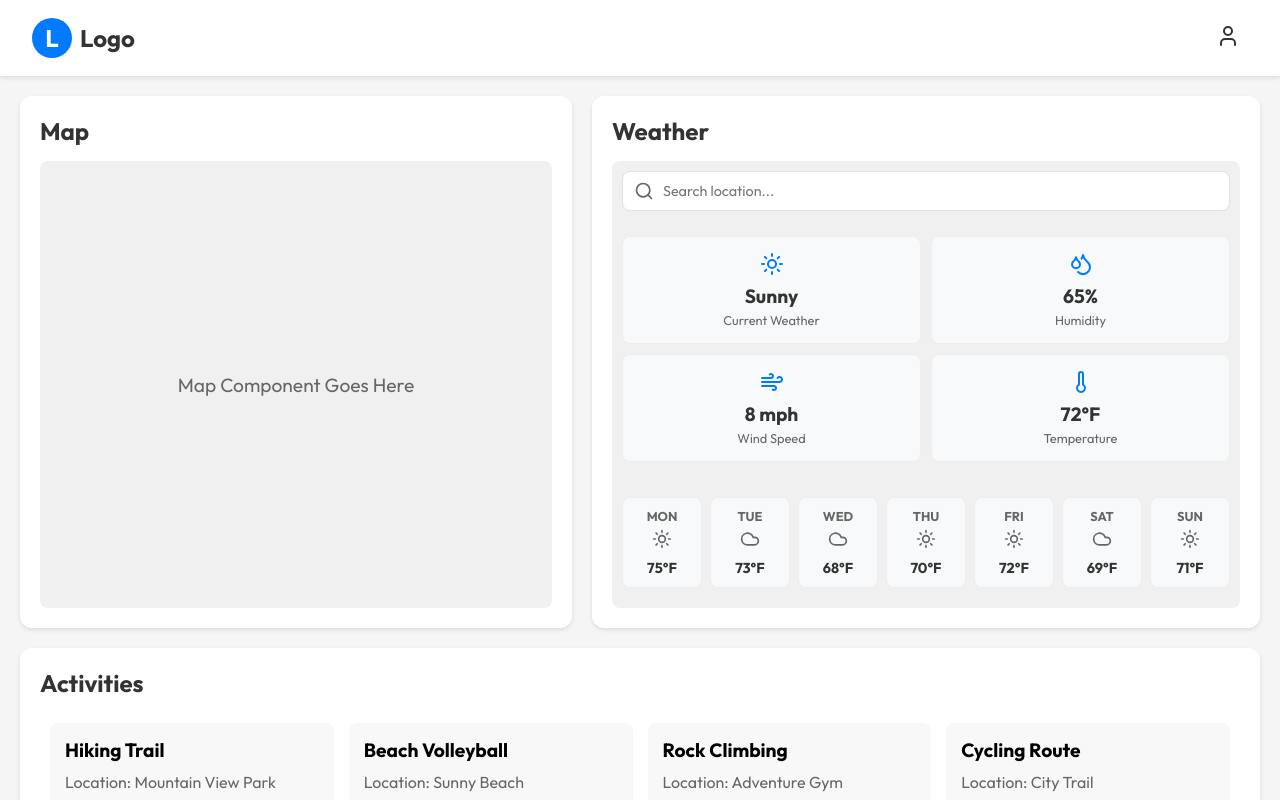
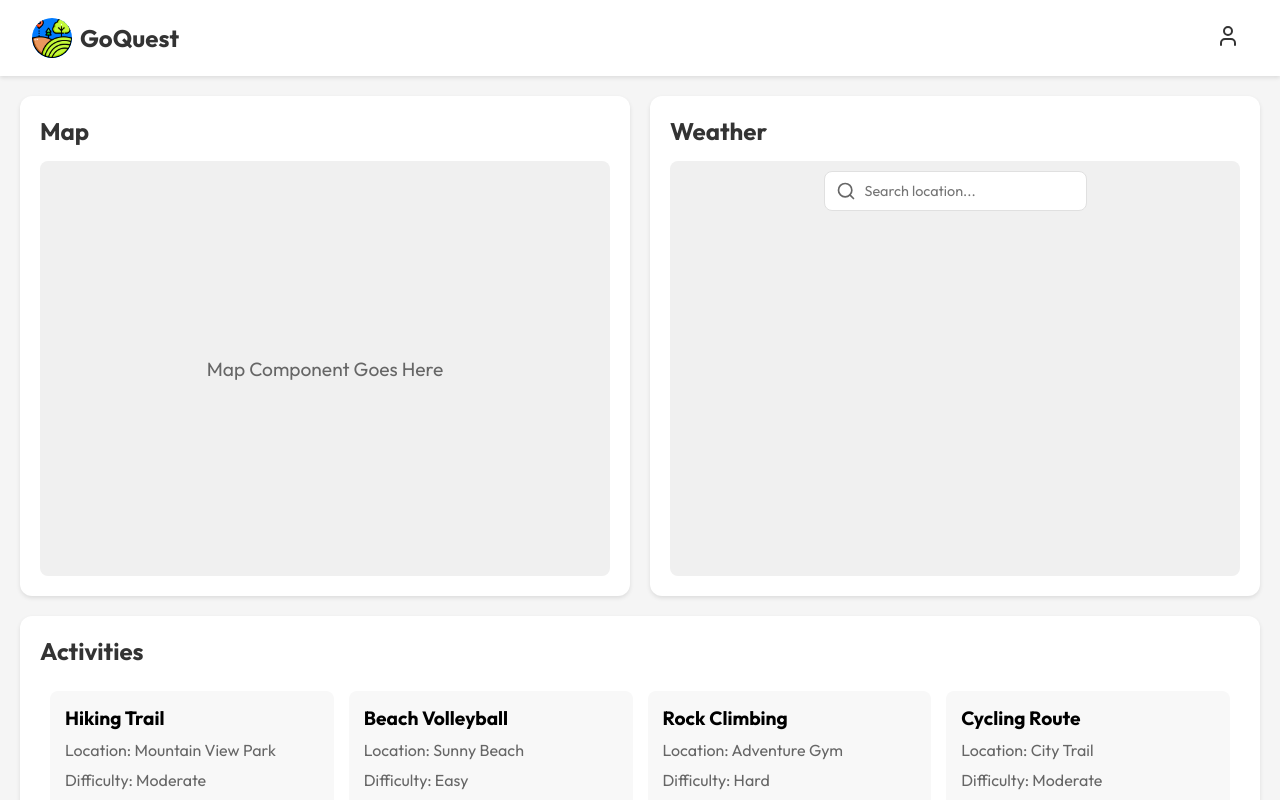
Before and after one commit to GoQuest-codeTribe-assessment/GoQuest, a React (Vite) app: page / in a window 1280 px wide. Shown: the top 800 px of the page. Built offline with nearby package versions, Linux system fonts and the light colour scheme.

Commit message:
Feature: weather component functions with api inserted

```diff
--- a/src/components/Pages/homePage.jsx
+++ b/src/components/Pages/homePage.jsx
@@ -1,6 +1,7 @@
 import React from 'react';
 import WeatherCard from '../weather/weatherCard';
 import styles from './homePageStyles';
+import { getFormattedWeatherData } from '../utils/weatherApi';
 
 const HomePage = () => {
 
@@ -11,6 +12,7 @@ const HomePage = () => {
     { title: 'Rock Climbing', location: 'Adventure Gym', difficulty: 'Hard' },
     { title: 'Cycling Route', location: 'City Trail', difficulty: 'Moderate' },
   ];
+
 
   return (
     <div style={styles.container}>
@@ -44,6 +46,7 @@ const HomePage = () => {
               <p style={{ color: '#666' }}>Difficulty: {activity.difficulty}</p>
             </div>
           ))}
+
         </div>
       </div>
     </div>
--- a/src/components/nav/Nav.jsx
+++ b/src/components/nav/Nav.jsx
@@ -1,6 +1,7 @@
 import React, { useState } from 'react';
 import { User } from 'lucide-react';
 import styles from './navstyles';
+import Logo from "../../assets/Logo.png"
 
 const Navbar = () => {
   const [isUserMenuOpen, setIsUserMenuOpen] = useState(false);
@@ -14,8 +15,9 @@ const Navbar = () => {
 
       {/* Logo Section*/}
       <a href="/" style={styles.logo}>
-        <div style={styles.logoImage}>L</div>
-        <span>Logo</span>
+        {/* <div style={}>{Logo}</div> */}
+        <img style={styles.logoImage} src={Logo}></img>
+        <span>GoQuest</span>
       </a>
 
       {/* User Section */}
--- /dev/null
+++ b/src/components/utils/weatherApi.jsx
@@ -0,0 +1,54 @@
+const API_KEY = "d7c757ee7b3a22b8f08a5822bcc1a414";
+
+const getFormattedWeatherData = async (city, units = 'metric') => {
+    const geocodeURL = `https://api.openweathermap.org/data/2.5/weather?q=${city}&appid=${API_KEY}&units=${units}`;
+
+    try {
+        const response = await fetch(geocodeURL);
+        if (!response.ok) {
+            throw new Error('Network response was not ok');
+        }
+        const data = await response.json();
+        console.log('Raw data:', data);
+
+        const { lat, lon } = data.coord; // Get latitude and longitude for the city
+
+        const forecastURL = `https://api.openweathermap.org/data/2.5/forecast?lat=${lat}&lon=${lon}&appid=${API_KEY}&units=${units}`;
+        const forecastResponse = await fetch(forecastURL);
+        if (!forecastResponse.ok) {
+            throw new Error('Forecast data fetch failed');
+        }
+
+        const forecastData = await forecastResponse.json();
+        console.log('Forecast data:', forecastData);
+
+        // Extract 5-day forecast
+        const fiveDayForecast = forecastData.list.filter((_, index) => index % 8 === 0) // Every 8th entry corresponds to the forecast at the same time of day
+            .map(item => {
+                const {
+                    dt,
+                    main: { temp, temp_min, temp_max, humidity },
+                    weather,
+                    wind: { speed },
+                } = item;
+                const { description, icon } = weather[0];
+                return {
+                    date: new Date(dt * 1000).toLocaleDateString(),
+                    description,
+                    icon,
+                    temp,
+                    temp_min,
+                    temp_max,
+                    humidity,
+                    wind_speed: speed,
+                };
+            });
+
+        return fiveDayForecast;
+    } catch (error) {
+        console.error('Error fetching weather data:', error);
+        throw error;
+    }
+};
+
+export { getFormattedWeatherData };
--- a/src/components/weather/weatherCard.jsx
+++ b/src/components/weather/weatherCard.jsx
@@ -1,27 +1,68 @@
-import React, { useState } from 'react';
+import React, { useEffect, useState } from 'react';
 import { Search, Droplets, Wind, Thermometer, Sun, Cloud } from 'lucide-react';
 import styles from './weatherCardStyles';
+import { getFormattedWeatherData } from '../utils/weatherApi';
 
 const WeatherCard = () => {
   const [searchQuery, setSearchQuery] = useState('');
+  const [weatherData, setWeatherData] = useState(null);
+  const [forecastData, setForecastData] = useState([]);
+  const [error, setError] = useState(null);
 
-  // Mock data
-  const currentWeather = {
-    condition: 'Sunny',
-    humidity: '65%',
-    windSpeed: '8 mph',
-    temperature: '72°F',
+  // Fetch weather data when the search query changes
+  useEffect(() => {
+    const fetchWeatherData = async () => {
+      if (!searchQuery) return; // Do not fetch if search query is empty
+
+      try {
+        const units = "metric"; // Use metric for temperature in Celsius
+        const geocodeURL = `https://api.openweathermap.org/data/2.5/weather?q=${searchQuery}&appid=d7c757ee7b3a22b8f08a5822bcc1a414&units=${units}`;
+        const geoResponse = await fetch(geocodeURL);
+        const geoData = await geoResponse.json();
+
+        if (geoResponse.status === 404) {
+          setError("City not found");
+          return;
+        }
+
+        const { lat, lon } = geoData.coord; // Get latitude and longitude for the city
+
+        const forecastURL = `https://api.openweathermap.org/data/2.5/forecast?lat=${lat}&lon=${lon}&appid=d7c757ee7b3a22b8f08a5822bcc1a414&units=${units}`;
+        const forecastResponse = await fetch(forecastURL);
+        const forecastData = await forecastResponse.json();
+
+        setWeatherData({
+          condition: forecastData.list[0].weather[0].description,
+          humidity: `${forecastData.list[0].main.humidity}%`,
+          windSpeed: `${forecastData.list[0].wind.speed} m/s`,
+          temperature: `${forecastData.list[0].main.temp}°C`,
+        });
+
+        // Extract 5-day forecast data
+        const fiveDayForecast = forecastData.list.filter((_, index) => index % 8 === 0) // Every 8th entry corresponds to a daily forecast
+          .map(item => ({
+            date: new Date(item.dt * 1000).toLocaleDateString(),
+            description: item.weather[0].description,
+            icon: item.weather[0].icon,
+            temp_min: item.main.temp_min,
+            temp_max: item.main.temp_max,
+          }));
+
+        setForecastData(fiveDayForecast);
+        setError(null); // Reset error if data is successfully fetched
+      } catch (error) {
+        console.error("Error fetching weather data:", error);
+        setError("Failed to fetch weather data");
+      }
     };
 
-  const forecast = [
-    { day: 'MON', temp: '75°F', icon: <Sun size={20} /> },
-    { day: 'TUE', temp: '73°F', icon: <Cloud size={20} /> },
-    { day: 'WED', temp: '68°F', icon: <Cloud size={20} /> },
-    { day: 'THU', temp: '70°F', icon: <Sun size={20} /> },
-    { day: 'FRI', temp: '72°F', icon: <Sun size={20} /> },
-    { day: 'SAT', temp: '69°F', icon: <Cloud size={20} /> },
-    { day: 'SUN', temp: '71°F', icon: <Sun size={20} /> },
-  ];
+    fetchWeatherData();
+  }, [searchQuery]); // Re-fetch data when the search query changes
+
+  // Handle search input change
+  const handleSearchChange = (e) => {
+    setSearchQuery(e.target.value);
+  };
 
   return (
     <div style={styles.container}>
@@ -32,52 +73,59 @@ const WeatherCard = () => {
           type="text"
           placeholder="Search location..."
           value={searchQuery}
-          onChange={(e) => setSearchQuery(e.target.value)}
+          onChange={handleSearchChange}
           style={styles.searchInput}
         />
       </div>
 
+      {/* Error message */}
+      {error && <div style={styles.errorMessage}>{error}</div>}
+
       {/* Current Weather Grid */}
+      {weatherData && (
         <div style={styles.currentWeatherGrid}>
           {/* Weather Condition */}
           <div style={styles.weatherTile}>
             <Sun size={24} style={styles.tileIcon} />
-          <span style={styles.tileValue}>{currentWeather.condition}</span>
+            <span style={styles.tileValue}>{weatherData.condition}</span>
             <span style={styles.tileLabel}>Current Weather</span>
           </div>
 
           {/* Humidity */}
           <div style={styles.weatherTile}>
             <Droplets size={24} style={styles.tileIcon} />
-          <span style={styles.tileValue}>{currentWeather.humidity}</span>
+            <span style={styles.tileValue}>{weatherData.humidity}</span>
             <span style={styles.tileLabel}>Humidity</span>
           </div>
 
           {/* Wind Speed */}
           <div style={styles.weatherTile}>
             <Wind size={24} style={styles.tileIcon} />
-          <span style={styles.tileValue}>{currentWeather.windSpeed}</span>
+            <span style={styles.tileValue}>{weatherData.windSpeed}</span>
             <span style={styles.tileLabel}>Wind Speed</span>
           </div>
 
           {/* Temperature */}
           <div style={styles.weatherTile}>
             <Thermometer size={24} style={styles.tileIcon} />
-          <span style={styles.tileValue}>{currentWeather.temperature}</span>
+            <span style={styles.tileValue}>{weatherData.temperature}</span>
             <span style={styles.tileLabel}>Temperature</span>
           </div>
         </div>
+      )}
 
       {/* Weekly Forecast */}
+      {forecastData.length > 0 && (
         <div style={styles.forecastContainer}>
-        {forecast.map((day, index) => (
+          {forecastData.map((day, index) => (
             <div key={index} style={styles.forecastTile}>
-            <span style={styles.dayLabel}>{day.day}</span>
-            <div style={styles.weatherIcon}>{day.icon}</div>
-            <span style={styles.temperature}>{day.temp}</span>
+              <span style={styles.dayLabel}>{day.date}</span>
+              <div style={styles.weatherIcon}><img src={`http://openweathermap.org/img/wn/${day.icon}.png`} alt={day.description} /></div>
+              <span style={styles.temperature}>{`${day.temp_min}°C - ${day.temp_max}°C`}</span>
             </div>
           ))}
         </div>
+      )}
     </div>
   );
 };
```
Also changed, not shown: src/assets/Logo.png (added). Lines whose indentation alone changed are shown as unchanged.
